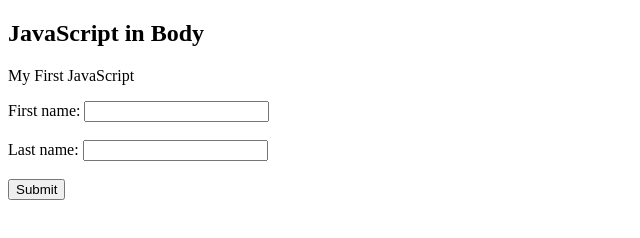
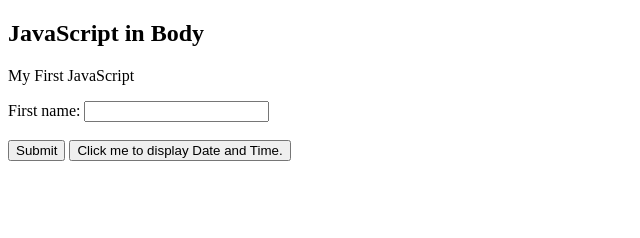
Before and after one commit to 201947/javascript, a plain HTML site: page index.html in a window 1280 px wide. Shown: the whole page, without its empty margins (0-640 px from the left). Drawn offline with Linux system fonts and the light colour scheme.

Commit message:
Update index.html

```diff
--- a/index.html
+++ b/index.html
@@ -12,11 +12,13 @@ document.getElementById("demo").innerHTML = "My First JavaScript";
 
 
 
-  <label for="fname">First name:</label>
-  <input type="text" id="fname" name="fname"><br><br>
-  <label for="lname">Last name:</label>
-  <input type="text" id="lname" name="lname"><br><br>
+  <label for="denary">First name:</label>
+  <input type="text" id="denary" name="denary"><br><br>
   <input type="submit" value="Submit">
+
+<button type="button"
+onclick="document.getElementById('denary').innerHTML = Date()">
+Click me to display Date and Time.</button>
 
 </body>
 </html>
```
